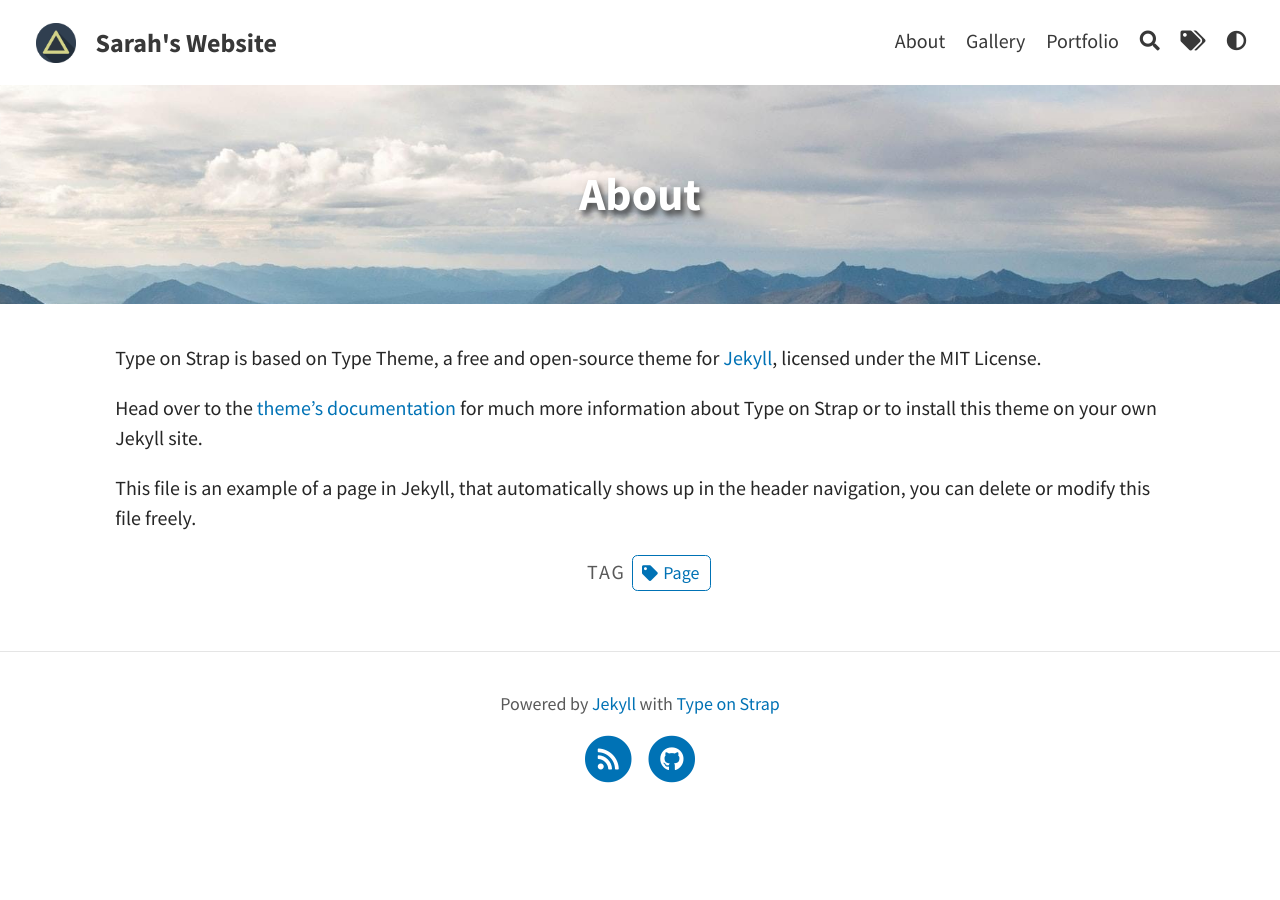
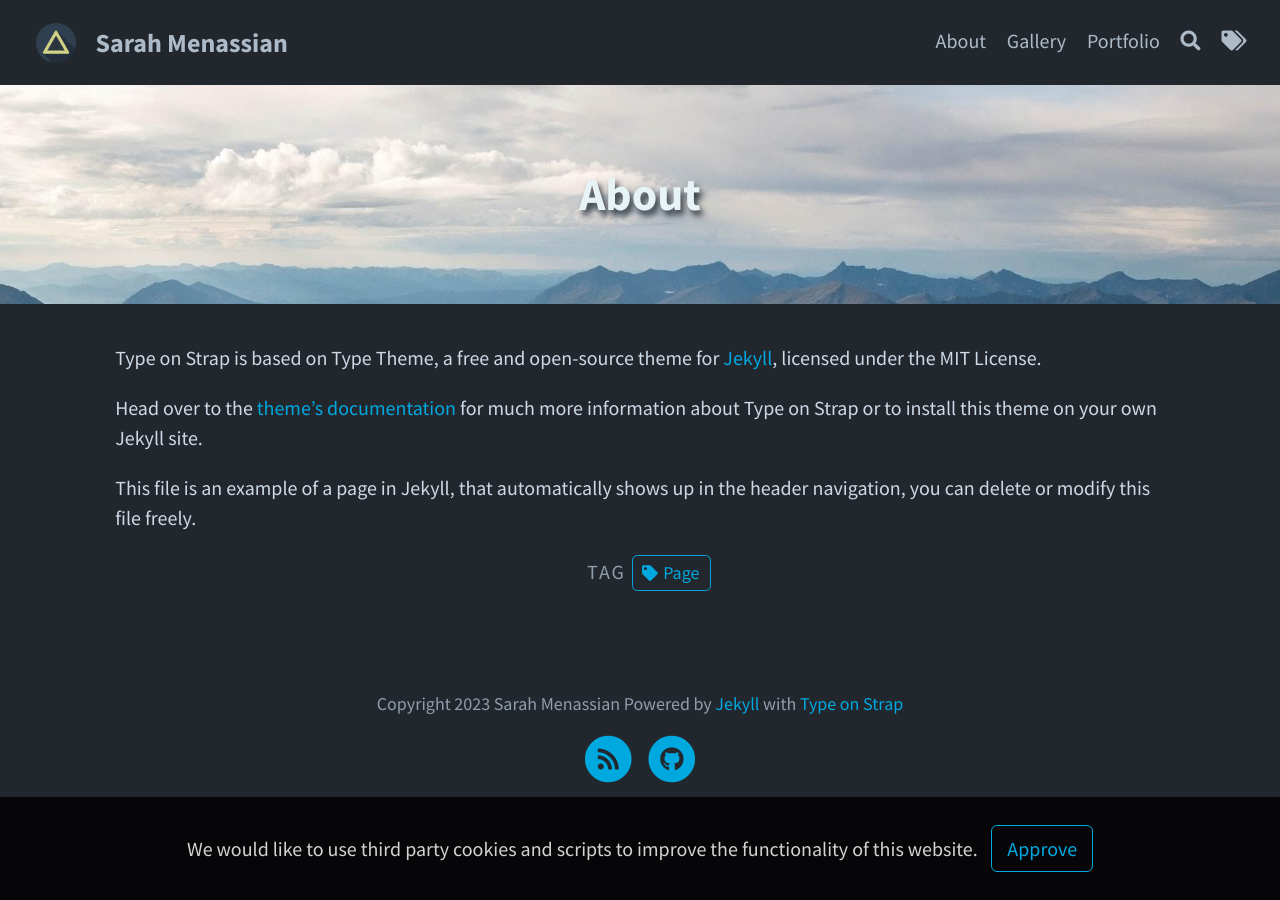
Before and after one commit to smenass/smenass.github.io, a Jekyll site: the page built from pages/about.md, in a window 1280 px wide. Built offline with Jekyll 4.4.1, drawn with Linux system fonts in a browser that asks for light colours; a script that is not in the unit is left out.

Commit message:
adds footer and my header image to config

```diff
--- a/_config.yml
+++ b/_config.yml
@@ -3,17 +3,19 @@
 #url: "https://sylhare.github.io"
 
 # THEME-SPECIFIC CONFIGURATION
-title: Sarah's Website                                    # site's title
-description: "A website with blog posts and pages"      # used by search engines
+title: Sarah Menassian                                    # site's title
+description: "wit and whimsy"      # used by search engines
 avatar: assets/img/triangle.png                         # Empty for no avatar in navbar
 favicon: assets/favicon.ico                             # Icon displayed in the tab
 
 # Header and footer text
-header_text: Wit and Whimsy  # Change Blog header text
-header_feature_image: assets/img/header/triangular.jpeg
+header_text: wit and whimsy  # Change Blog header text
+header_feature_image: assets/img/header/deceptivedeception.jpeg
 header_feature_image_responsive: true
 footer_text: >
+  Copyright 2023 Sarah Menassian
   Powered by <a href="https://jekyllrb.com/">Jekyll</a> with <a href="https://github.com/sylhare/Type-on-Strap">Type on Strap</a>
+
 
 # Blog
 excerpt: true                                           # Or "truncate" (first 250 characters), "false" to disable
@@ -26,8 +28,8 @@ color_image: /assets/img/lineart.png                    # A bit transparent for
 katex: true                                             # Enable if using math markup
 mermaid: default                                        # Enable mermaid-js for diagrams, use theme: base, forest, dark, default, neutral
 google_analytics:                                       # Tracking ID, e.g. "UA-000000-01"
-cookie_consent: false                                   # To respect the usage of cookies
-color_theme: auto                                       # auto, dark or light
+cookie_consent: true                                   # To respect the usage of cookies
+color_theme: dark                                       # auto, dark or light
 
 # Comments
 comments:
```
